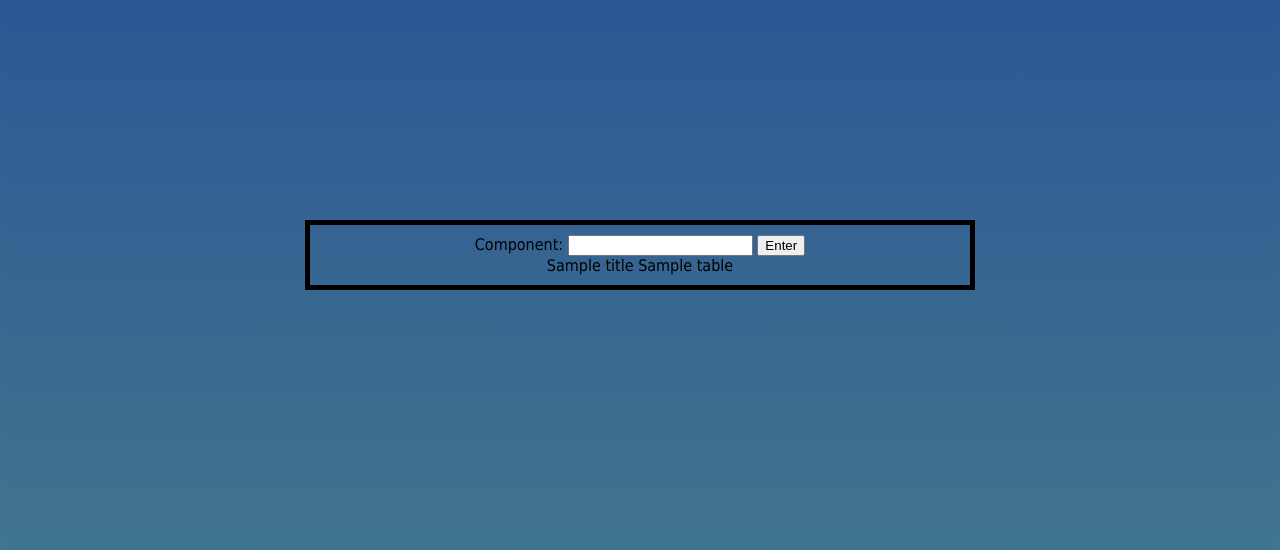
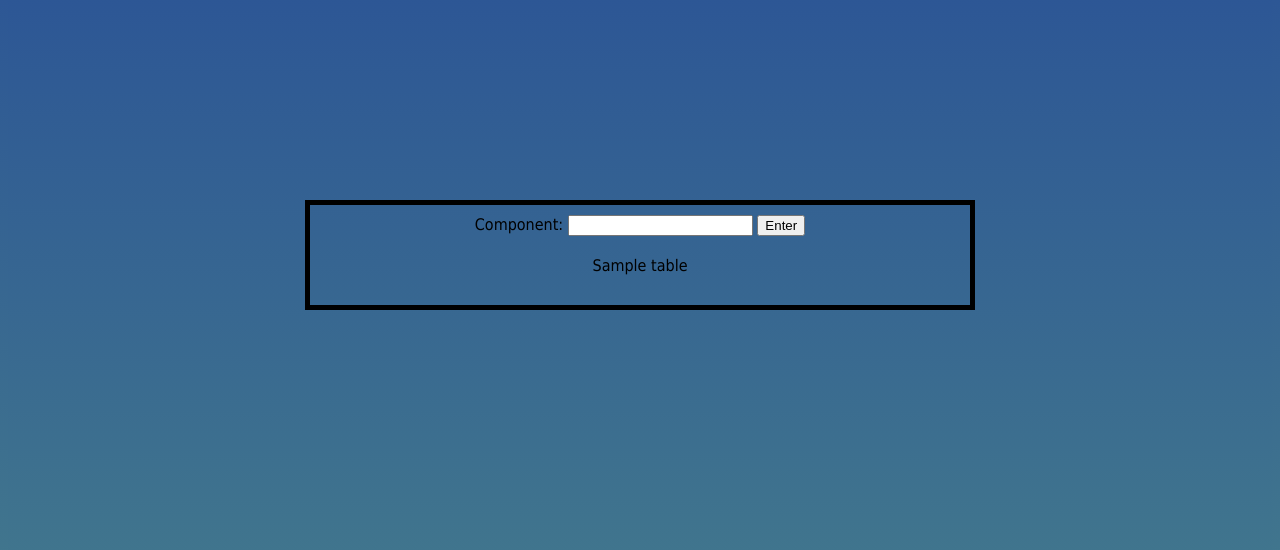
Before and after one commit to AD1616/Tapis-Web-App, a Flask app: template templates/ComponentInput.html in a window 1280 px wide. Shown: the part 145-695 px from the top of the page. Run offline with Flask 2, Linux system fonts and the light colour scheme; the template is opened without the code that fills it: most values are stand-ins (such as "Sample title", 1, 10 or a date in 2020).

Commit message:
Format Components Display

```diff
--- a/__init__.py
+++ b/__init__.py
@@ -1,3 +1,3 @@
-from flask import Flask;
+from flask import Flask
 
 app = Flask(__name__)
--- a/main.py
+++ b/main.py
@@ -38,7 +38,7 @@ def componentInput():
         if (df.empty):
             pass
         else:
-            return render_template("ComponentInput.html", tables=[df.to_html(classes='data')], titles=df.columns.values)
+            return render_template("ComponentInput.html", tables=[df.to_html(classes='data', header="true")])
     return render_template("ComponentInput.html")
 
 if __name__ == "__main__":
--- a/static/css/main.css
+++ b/static/css/main.css
@@ -11,6 +11,12 @@
     padding: 10px;
 }
 
+.horizCenter {
+  margin: auto;
+  width: 60%;
+  padding: 10px;
+}
+
 html, body {
     font-family: Tahoma;
     max-height: 100%;
--- a/templates/ComponentInput.html
+++ b/templates/ComponentInput.html
@@ -7,17 +7,30 @@
 </head>
 <body>
     <div class="center">
+        <div>
             <form action="{{ url_for("componentInput")}}" method="post">
                 <label for="component">Component:</label>
                 <input type="text" id="component" name="component" placeholder="">
                 <button type="submit">Enter</button>
             </form>
+        </div>
 
+        <div class="horizCenter">
             {% for table in tables %}
-            {{titles[loop.index]}}
+                <div class="horizCenter">
                     {{ table|safe }}
+                </div>
             {% endfor %}
         </div>
 
+
+    </div>
+
+
+
 </body>
+<script>
+
+
+</script>
 </html>
```
Lines whose indentation alone changed are shown as unchanged.
